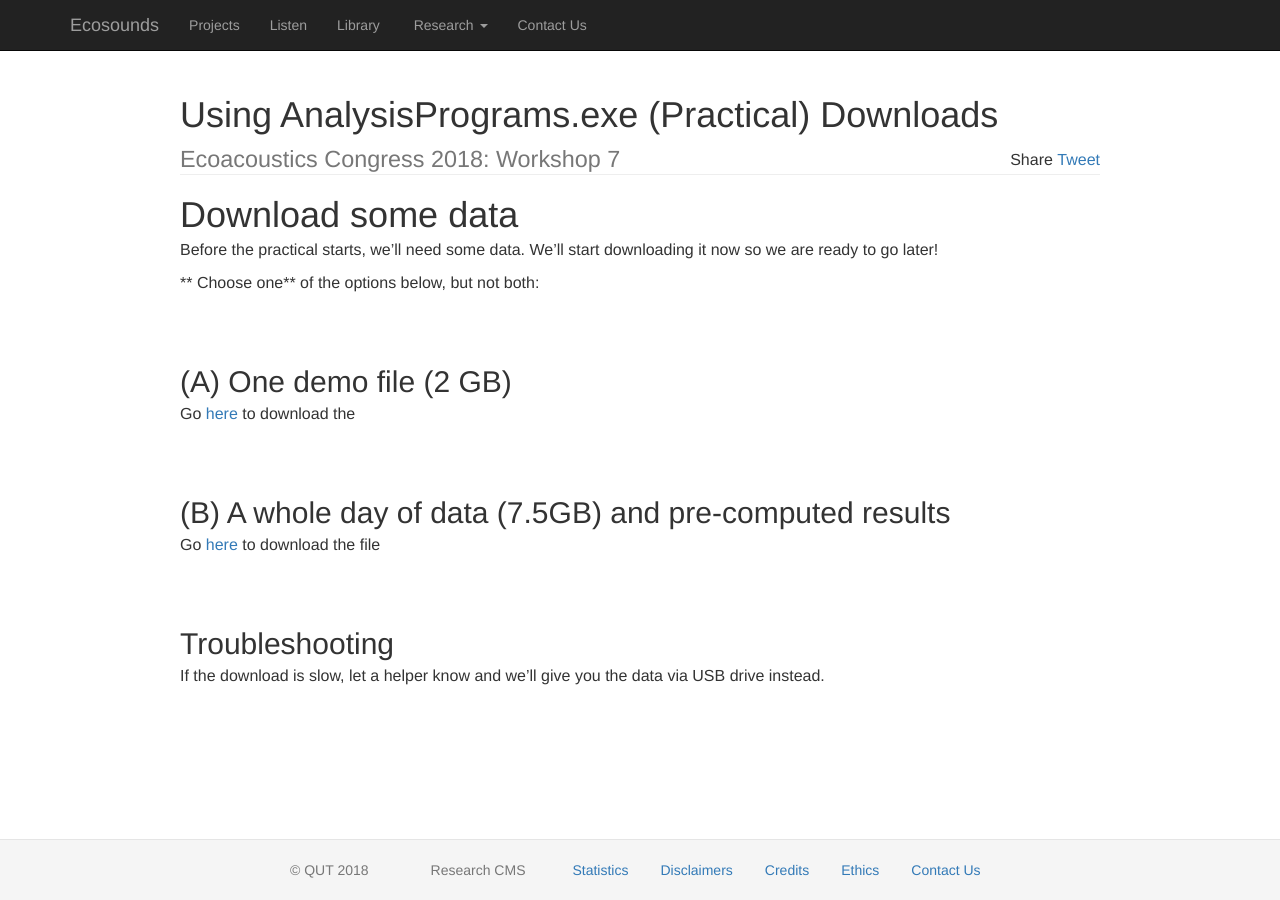
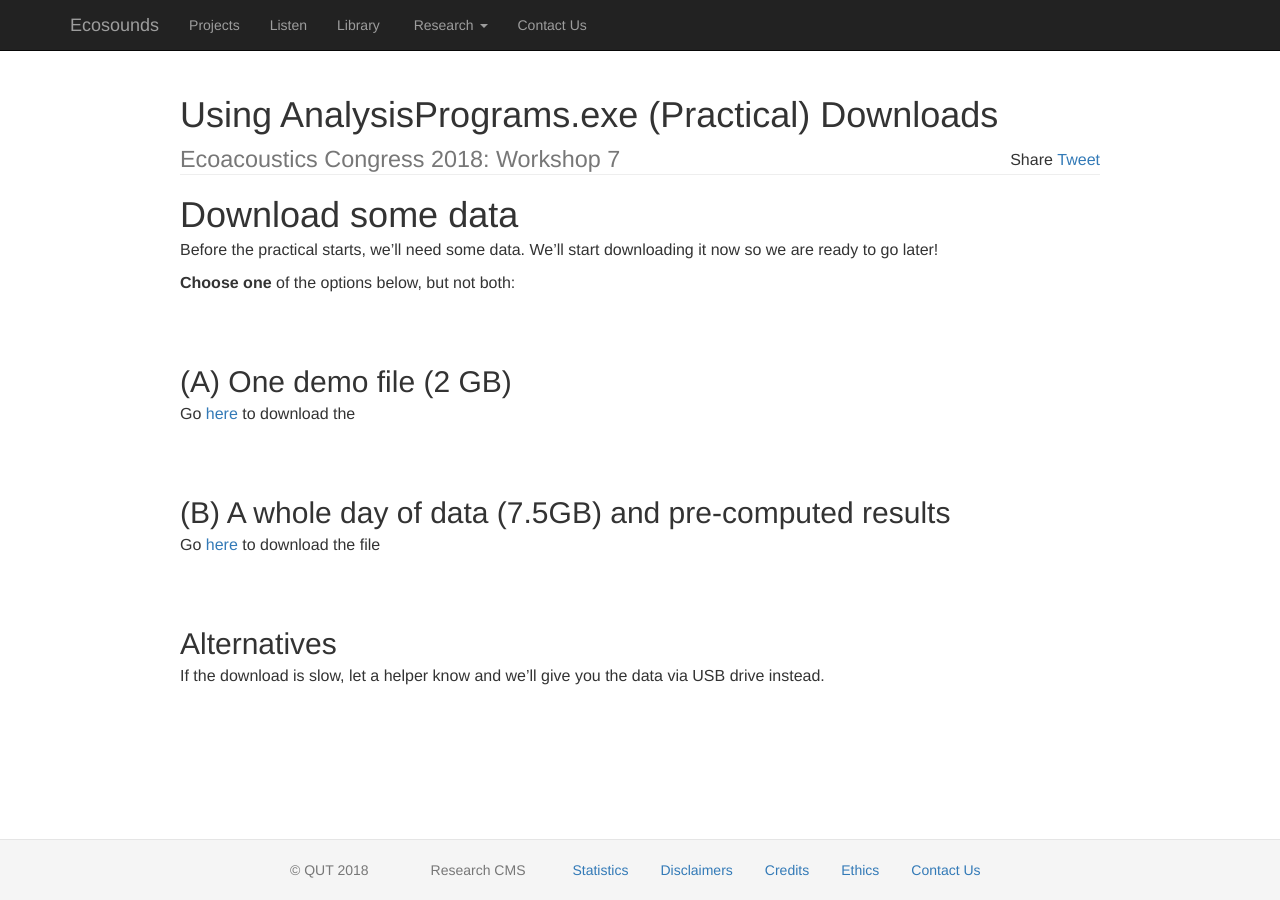
Before and after one commit to QutEcoacoustics/research-blog, a Jekyll site: the page built from tutorials/AP/Download.md, in a window 1280 px wide. Built offline with Jekyll 4.4.1, drawn with Linux system fonts in a browser that asks for light colours; nearby versions of some CDN libraries; comment, search, counter and statistics services are not loaded.

Commit message:
Update Download.md

```diff
--- a/tutorials/AP/Download.md
+++ b/tutorials/AP/Download.md
@@ -10,7 +10,7 @@ redirect_from: "/AP_Download/"
 Before the practical starts, we'll need some data. We'll start downloading it now
 so we are ready to go later!
 
-** Choose one** of the options below, but not both:
+**Choose one** of the options below, but not both:
 
 ## (A) One demo file (2 GB)
 
@@ -22,7 +22,7 @@ Go [here](https://s3-ap-southeast-2.amazonaws.com/workshop7/Workshop7Data.zip) t
 
 
 
-## Troubleshooting
+## Alternatives
 
 If the download is slow, let a helper know and we'll give you the data via USB
 drive instead.
```
